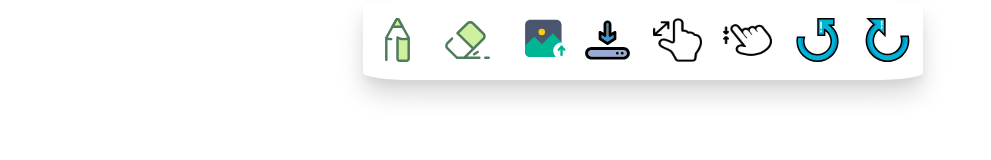
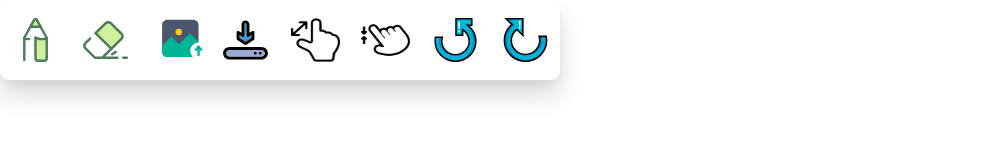
Before and after one commit to Abhijit-7976/OpenBoard, a website: page index.html in a window 1280 px wide. Shown: the whole page, without its empty margins (0-991 px from the left). Drawn offline with Linux system fonts and the light colour scheme; files whose address does not match are found by name.

Commit message:
Update style.css

```diff
--- a/style.css
+++ b/style.css
@@ -9,13 +9,13 @@ body{
 .tool-container{
   z-index: 5;
   position: fixed;
-  left: calc(85vw/3);
+  margin: auto;
   width: 35rem;
   height: 5rem;
   display: flex;
   justify-content: space-evenly;
   align-items: center;
-  border-radius: 9%;
+  border-radius: 9px;
   background-color: #FFFFFF;
   box-shadow: rgba(0, 0, 0, 0.15) 0px 15px 25px, rgba(0, 0, 0, 0.05) 0px 5px 10px;
   /* border: 1px solid; */
```
